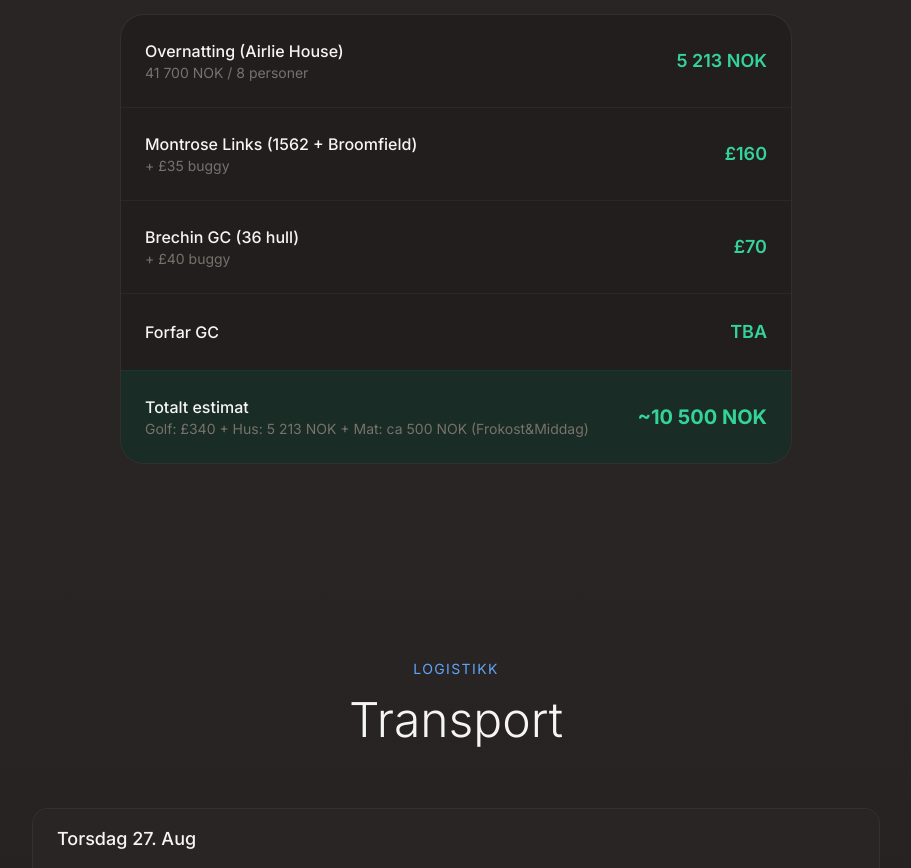
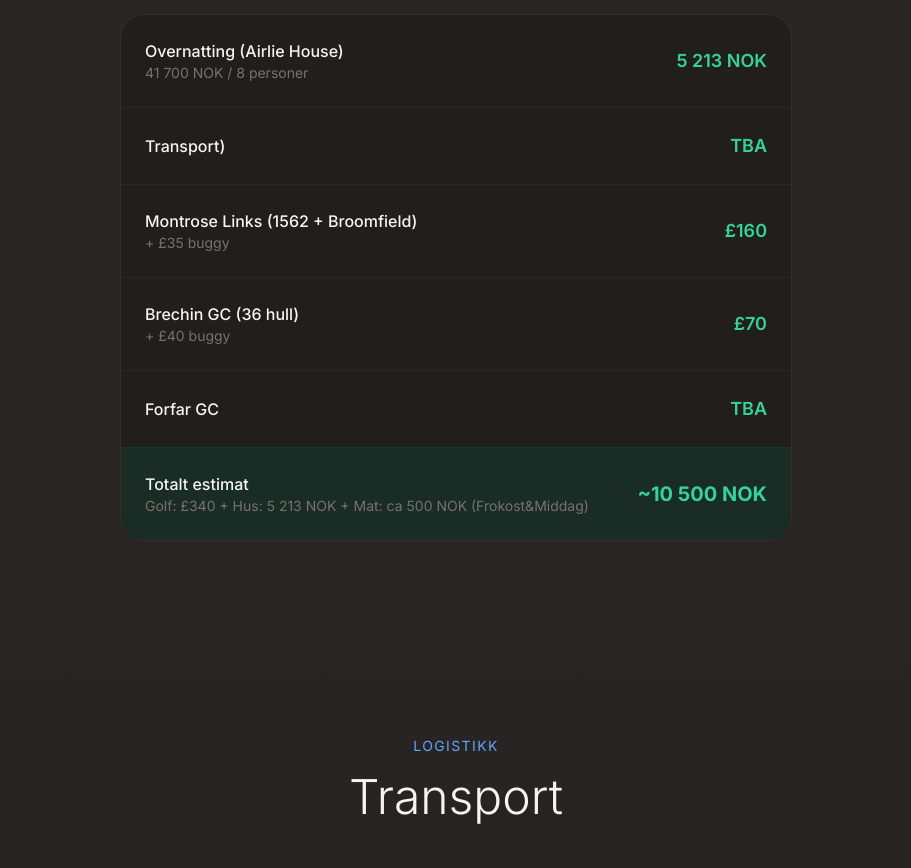
Before and after one commit to dj1p/Skottland2026, a React (Vite) app: page / in a window 1280 px wide. Shown: the part 4400-5268 px from the top of the page, without its empty margins (184-1095 px from the left). Built offline with nearby package versions, Linux system fonts and the light colour scheme.

Commit message:
Update trip2026.ts

```diff
--- a/src/data/trip2026.ts
+++ b/src/data/trip2026.ts
@@ -312,6 +312,7 @@
   // ===========================================================================
   costs: [
     { item: 'Overnatting (Airlie House)', amount: '5 213 NOK', note: '41 700 NOK / 8 personer' },
+    { item: 'Transport)', amount: 'TBA', note: '' },
     { item: 'Montrose Links (1562 + Broomfield)', amount: '£160', note: '+ £35 buggy' },
     { item: 'Brechin GC (36 hull)', amount: '£70', note: '+ £40 buggy' },
     { item: 'Forfar GC', amount: 'TBA', note: '' },
```
